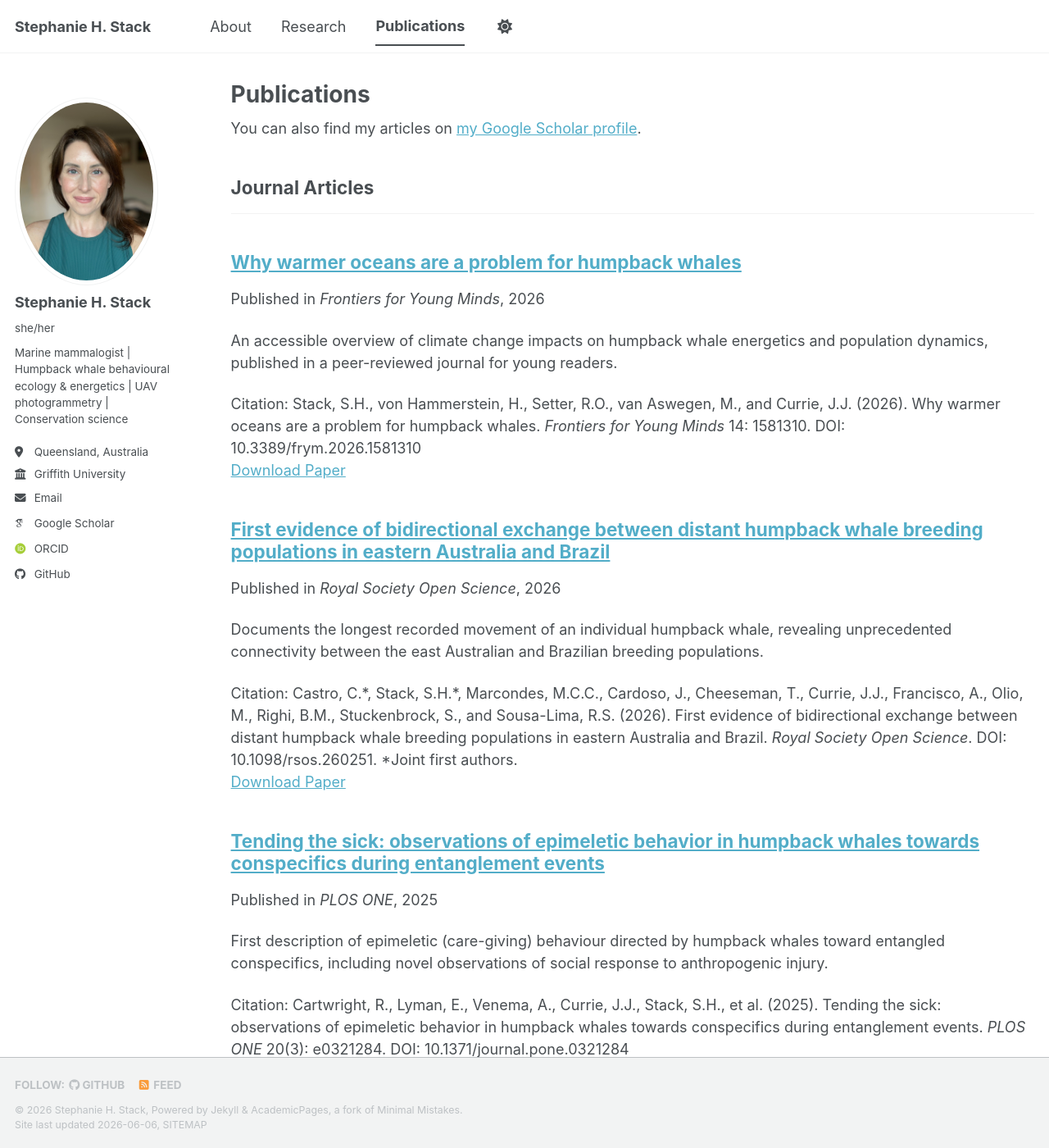
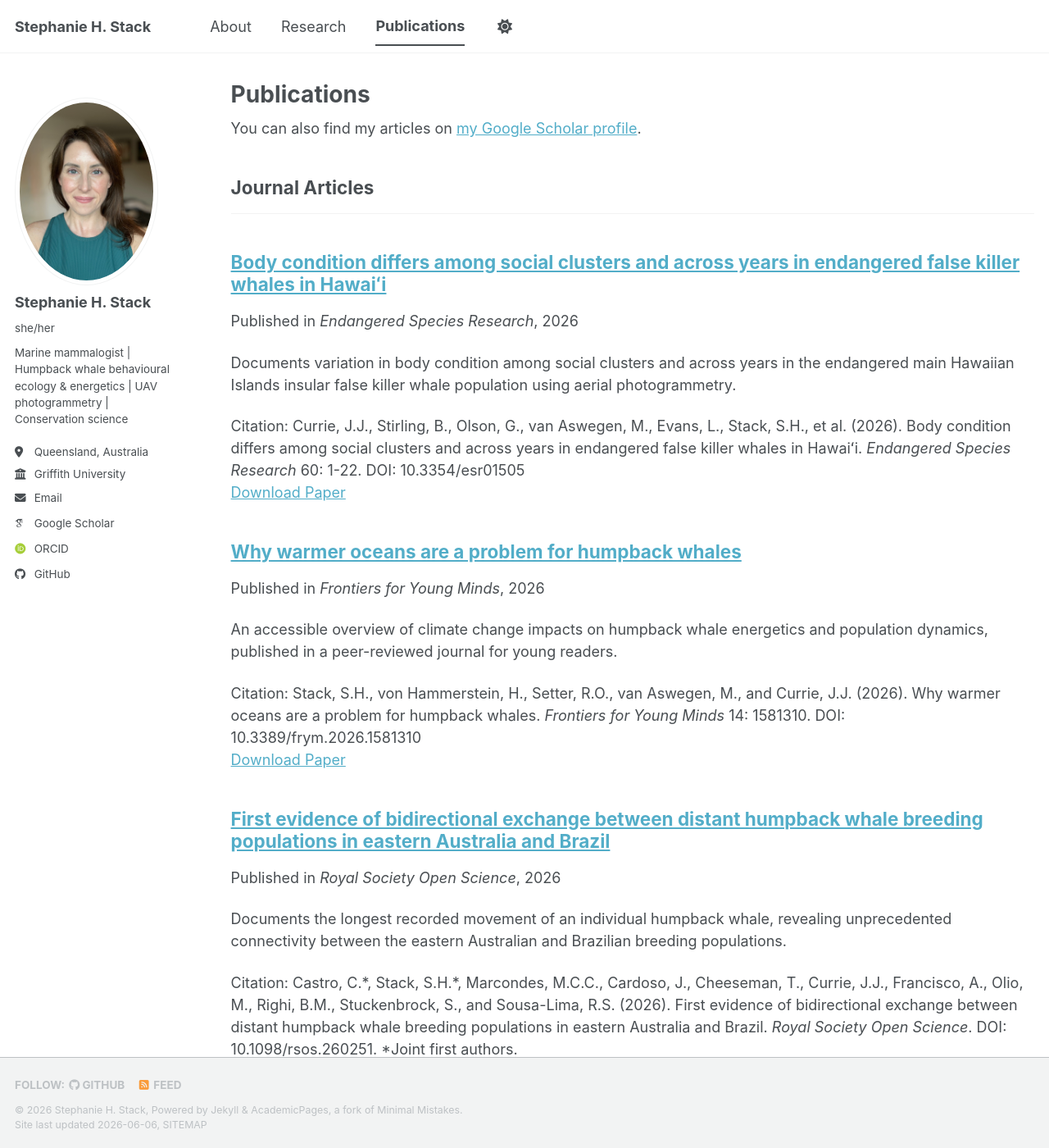
Before and after one commit to stephaniestack/stephaniestack.github.io, a Jekyll site: the page built from _pages/publications.html, in a window 1280 px wide and 1400 px high. Shown: the whole window at 82% size. Built offline with Jekyll 4.4.1, drawn with Linux system fonts in a browser that asks for light colours; some web fonts are replaced; a script bundle is joined from its source files by our own code; library files that are not in the unit come from our copies; some of the changed text lies outside the part shown.

Commit message:
Add files via upload

```diff
--- a/_publications/2025-01-01-multiple-mother-calf-pairs-humpback.md
+++ b/_publications/2025-01-01-multiple-mother-calf-pairs-humpback.md
@@ -3,7 +3,7 @@ title: "Prevalence, composition, and behaviour of humpback whale groups containi
 collection: publications
 category: manuscripts
 permalink: /publication/2025-multiple-mother-calf-pairs-humpback
-excerpt: 'Characterises group composition and behaviour of humpback whale aggregations containing multiple mother-calf pairs in East Australian waters.'
+excerpt: 'Characterises group composition and behaviour of humpback whale aggregations containing multiple mother-calf pairs in eastern Australian waters.'
 date: 2025-01-01
 venue: 'Aquatic Mammals'
 paperurl: 'https://doi.org/10.1578/AM.51.2.2025.163'
--- a/_publications/2026-01-01-bidirectional-exchange-humpback-australia-brazil.md
+++ b/_publications/2026-01-01-bidirectional-exchange-humpback-australia-brazil.md
@@ -3,7 +3,7 @@ title: "First evidence of bidirectional exchange between distant humpback whale
 collection: publications
 category: manuscripts
 permalink: /publication/2026-bidirectional-exchange-humpback-australia-brazil
-excerpt: 'Documents the longest recorded movement of an individual humpback whale, revealing unprecedented connectivity between the east Australian and Brazilian breeding populations.'
+excerpt: 'Documents the longest recorded movement of an individual humpback whale, revealing unprecedented connectivity between the eastern Australian and Brazilian breeding populations.'
 date: 2026-01-01
 venue: 'Royal Society Open Science'
 paperurl: 'https://doi.org/10.1098/rsos.260251'
--- /dev/null
+++ b/_publications/2026-01-06-false-killer-whale-body-condition.md
@@ -0,0 +1,15 @@
+---
+title: "Body condition differs among social clusters and across years in endangered false killer whales in Hawaiʻi"
+collection: publications
+category: manuscripts
+permalink: /publication/2026-false-killer-whale-body-condition
+excerpt: 'Documents variation in body condition among social clusters and across years in the endangered main Hawaiian Islands insular false killer whale population using aerial photogrammetry.'
+date: 2026-01-06
+venue: 'Endangered Species Research'
+paperurl: 'https://doi.org/10.3354/esr01505'
+citation: 'Currie, J.J., Stirling, B., Olson, G., van Aswegen, M., Evans, L., Stack, S.H., et al. (2026). Body condition differs among social clusters and across years in endangered false killer whales in Hawaiʻi. <i>Endangered Species Research</i> 60: 1-22. DOI: 10.3354/esr01505'
+---
+
+Uses aerial photogrammetry to quantify body condition in the endangered main Hawaiian Islands insular false killer whale population, revealing differences among social clusters and across years that have implications for monitoring and conservation of this small, threatened population.
+
+DOI: [10.3354/esr01505](https://doi.org/10.3354/esr01505)
```
